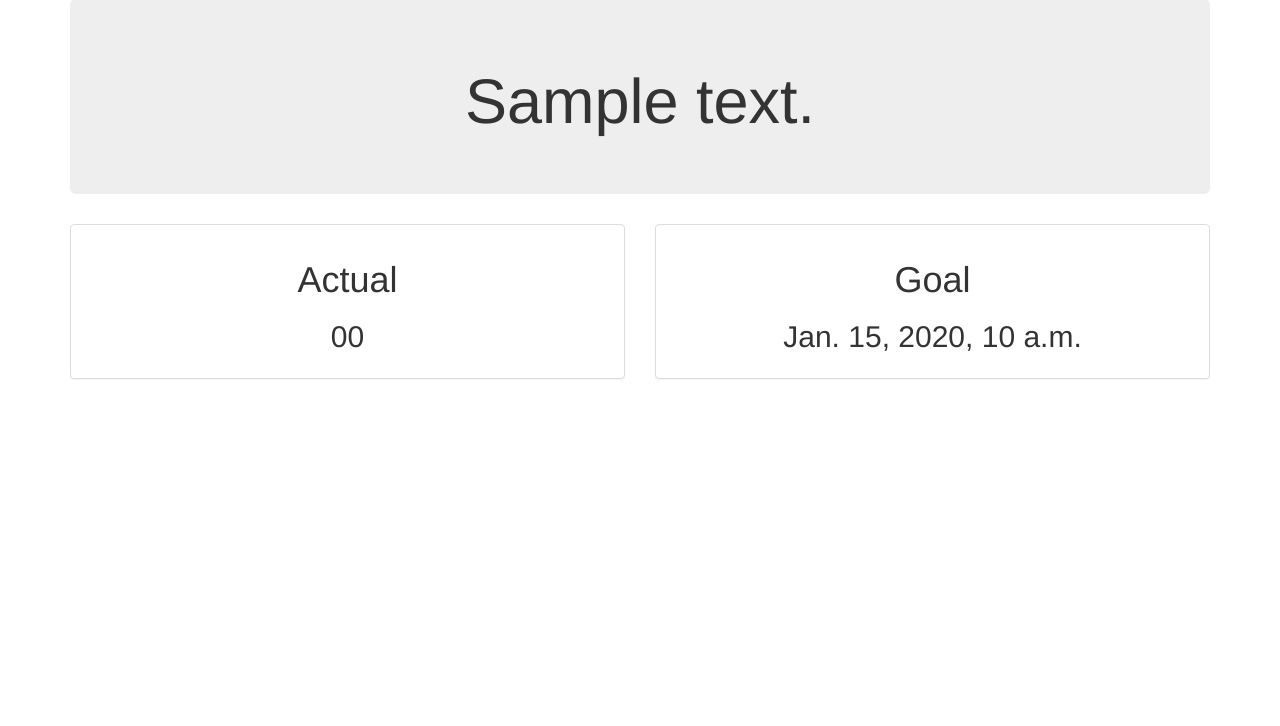
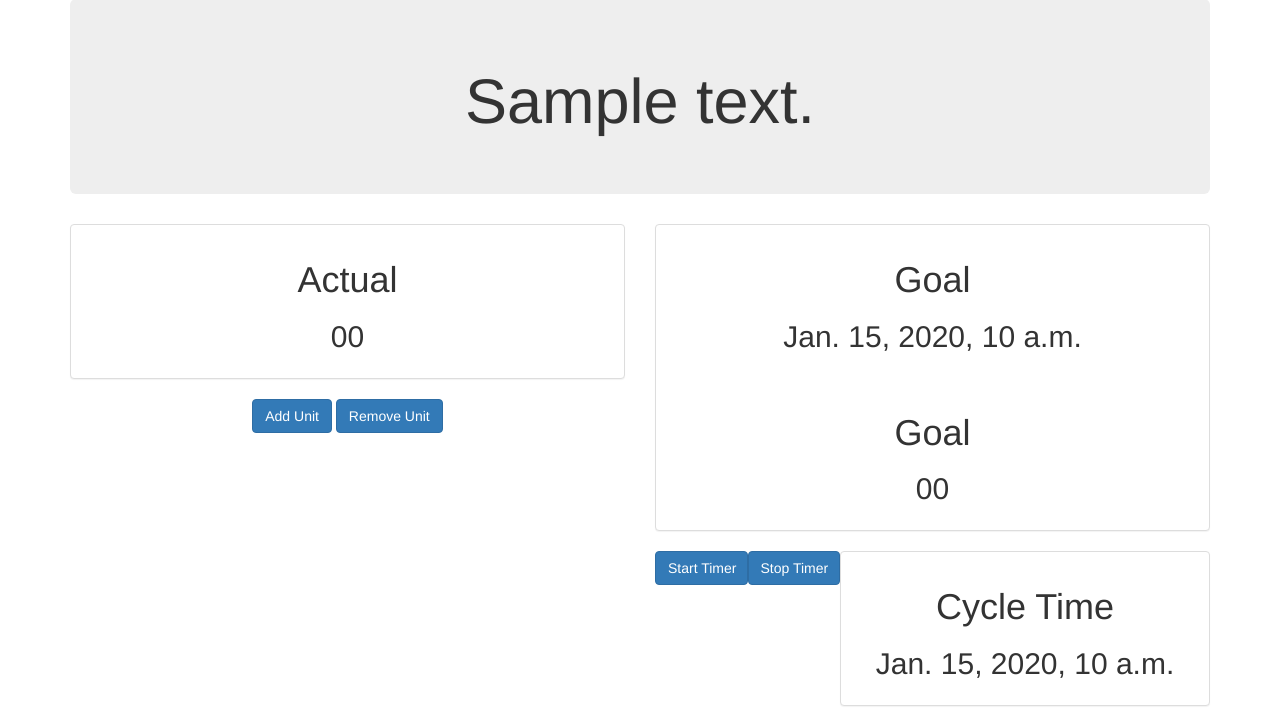
Before and after one commit to mistofthenorth/production_line, a Django app: template line/templates/goal_view.html in a window 1280 px wide. Shown: the part 264-990 px from the top of the page. Before the commit the page ends 643 px from the top, so only its background shows below. Run offline with Django 3.2, Linux system fonts and the light colour scheme; the template is opened without the code that fills it: most values are stand-ins (such as "Sample title", 1, 10 or a date in 2020); some libraries are stand-ins or nearby versions.

Commit message:
you can add and remove 1 unit at a time. Cycle timer works and resets itself. see addition notes.

```diff
--- a/line/static/goal_view.js
+++ b/line/static/goal_view.js
@@ -1,2 +1,64 @@
-console.log("Connection successful");
-console.log("Push it")
+document.addEventListener("DOMContentLoaded", (event) => {
+    let cycleTime = document.getElementById("cycle-time");
+    let startTimer = document.getElementById("start-timer");
+    let stopTimer = document.getElementById("stop-timer");
+    let currentGoalUnits = document.getElementById("current-goal-units");
+    let actualUnits = document.getElementById("actual-units");
+    let unitDone = document.getElementById("unit-done");
+    let unitRemove = document.getElementById("unit-remove");
+    console.log(cycleTime.textContent);
+
+    const startCycleTimer = () => {
+        startTimer.classList.add("invisible");
+        let units = parseInt(currentGoalUnits.textContent)
+        let originalCycleTime = parseInt(cycleTime.textContent);
+        let currentTimer = parseInt(cycleTime.textContent);
+        console.log(currentTimer);
+        let countDown = setInterval(function(){
+            console.log(currentTimer--);
+            cycleTime.innerHTML = currentTimer;
+            if (currentTimer === 0){
+                currentTimer = originalCycleTime;
+                units++;
+                currentGoalUnits.innerHTML = units;
+            }
+        }, 1000);
+
+        const stopCycleTimer = () => {
+            startTimer.classList.remove("invisible");
+            clearInterval(countDown)
+        }
+
+        stopTimer.onclick = stopCycleTimer;
+    }
+
+    const addUnit = () => {
+        let unitTotal = parseInt(actualUnits.textContent);
+        unitTotal++;
+        actualUnits.innerHTML = unitTotal;
+    };
+
+    const removeUnit = () => {
+        let unitTotal = parseInt(actualUnits.textContent);
+        if (unitTotal === 0){
+            actualUnits.innerHTML = 0;
+        } else {
+            unitTotal--;
+            actualUnits.innerHTML = unitTotal;
+        }
+
+    }
+
+    startTimer.addEventListener("click", startCycleTimer);
+    unitDone.addEventListener("click", addUnit);
+    unitRemove.addEventListener("click", removeUnit);
+
+
+
+
+
+
+
+
+
+})
--- a/line/templates/goal_view.html
+++ b/line/templates/goal_view.html
@@ -74,16 +74,31 @@
 		  	<div class="panel-body">
 		  		<h1>Actual</h1>
 		  		<p>
-					<h2>00</h2>
-				</div>
+					<h2 id="actual-units">00</h2>
 			</div>
+			</div>
+			<button type="button" class="btn btn-primary" id="unit-done">Add Unit</button>
+			<button type="button" class="btn btn-primary" id="unit-remove">Remove Unit</button>
 		</div>
 		<div class="col-md-6" align="center">
 			<div class="panel panel-default">
 		  	<div class="panel-body">
 		    	<h1>Goal</h1>
-		    	<h2>{{current_line.cycle_time}}</h2>
+		    	<h2 id="goal">{{current_line.goal_time}}</h2>
 		  	</div>
+		  	<div class="panel-body">
+		    	<h1>Goal</h1>
+		    	<h2 id="current-goal-units">00</h2>
+		  	</div>
+			</div>
+			<button type="button" class="btn btn-primary col-md-2" id="start-timer">Start Timer</button>
+			<button type="button" class="btn btn-primary col-md-2" id="stop-timer">Stop Timer</button>
+
+			<div class="panel panel-default col-md-8">
+				<div class="panel-body">
+				  <h1>Cycle Time</h1>
+				  <h2 id="cycle-time">{{current_line.cycle_time}}</h2>
+				</div>
 			</div>
 		</div>
 	</div>
```
